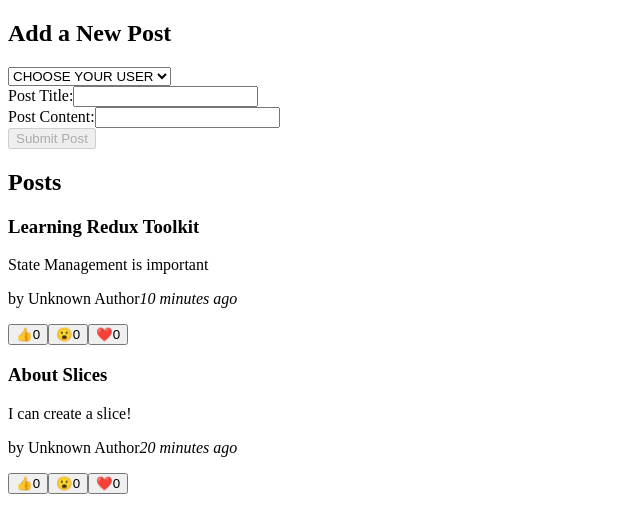
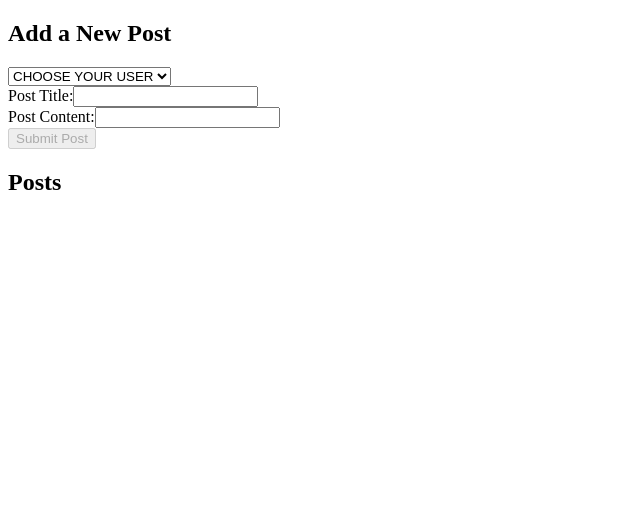
Before and after one commit to pn-code/redux-practice, a React (Vite) app: page / in a window 1280 px wide. Shown: the top 532 px of the page, without its empty margins (0-640 px from the left). Built offline with nearby package versions, Linux system fonts and the light colour scheme.

Commit message:
Added fetchPosts & extraReducers for async logic

```diff
--- a/src/features/posts/postsSlice.js
+++ b/src/features/posts/postsSlice.js
@@ -1,33 +1,23 @@
 // HOW TO CREATE A SLICE
 // Step 1: import createSlice from redux toolkit
-import { createSlice, nanoid } from "@reduxjs/toolkit";
+import { createSlice, nanoid, createAsyncThunk } from "@reduxjs/toolkit";
+import axios from "axios";
 import { sub } from "date-fns";
 
-// Step 2: create initialState
-const initialState = [
-  {
-    id: "1",
-    title: "Learning Redux Toolkit",
-    content: "State Management is important",
-    date: sub(new Date(), { minutes: 10 }).toISOString(),
-    reactions: {
-      like: 0,
-      wow: 0,
-      heart: 0,
-    },
-  },
-  {
-    id: "2",
-    title: "About Slices",
-    content: "I can create a slice!",
-    date: sub(new Date(), { minutes: 20 }).toISOString(),
-    reactions: {
-      like: 0,
-      wow: 0,
-      heart: 0,
-    },
-  },
-];
+const POSTS_URL = "https://jsonplaceholder.typicode.com/posts";
+
+// Step 2: Describe initial state
+const initialState = {
+  posts: [],
+  status: "idle", // idle | loading | succeeded | failed
+  error: null,
+};
+
+// Async API Fetch
+export const fetchPosts = createAsyncThunk("posts/fetchPosts", async () => {
+  const response = await axios.get(POSTS_URL);
+  return [...response.data];
+});
 
 // Step 3: Create your slice
 const postsSlice = createSlice({
@@ -38,7 +28,7 @@
       // Provide Reducer
       reducer(state, action) {
         // Payload references form data we will use later.
-        state.push(action.payload);
+        posts.push(action.payload);
       },
       // Provide prepare cb
       prepare(title, content, userId) {
@@ -60,16 +50,41 @@
     },
     reactionAdded: (state, action) => {
       const { postId, reaction } = action.payload;
-      const existingPost = state.find((post) => post.id === postId);
+      const existingPost = state.posts.find((post) => post.id === postId);
       if (existingPost) {
         existingPost.reactions[reaction]++;
       }
     },
   },
+  // Additional case reducers that run in response to actions outside of the slice
+  extraReducers: (builder) => {
+    builder
+      .addCase(fetchPosts.pending, (state, action) => {
+        state.status = "loading";
+      })
+      .addCase(fetchPosts.fulfilled, (state, action) => {
+        state.status = "succeeded";
+        // Adding date and reactions
+        let min = 1;
+        const loadedPosts = action.payload.map((post) => {
+          post.date = sub(new Date(), { minutes: min++ }).toISOString();
+          post.reactions = {
+            like: 0,
+            wow: 0,
+            heart: 0,
+          };
+          return post;
+        });
+      })
+      .addCase(fetchPosts.rejected, (state, action) => {
+        state.status = "failed";
+        state.error = action.error.message;
+      });
+  },
 });
 
 // Selects all posts in the slice
-export const selectAllPosts = (state) => state.posts;
+export const selectAllPosts = (state) => state.posts.posts;
 
 // Export reducer actions
 export const { postAdded, reactionAdded } = postsSlice.actions;
```
